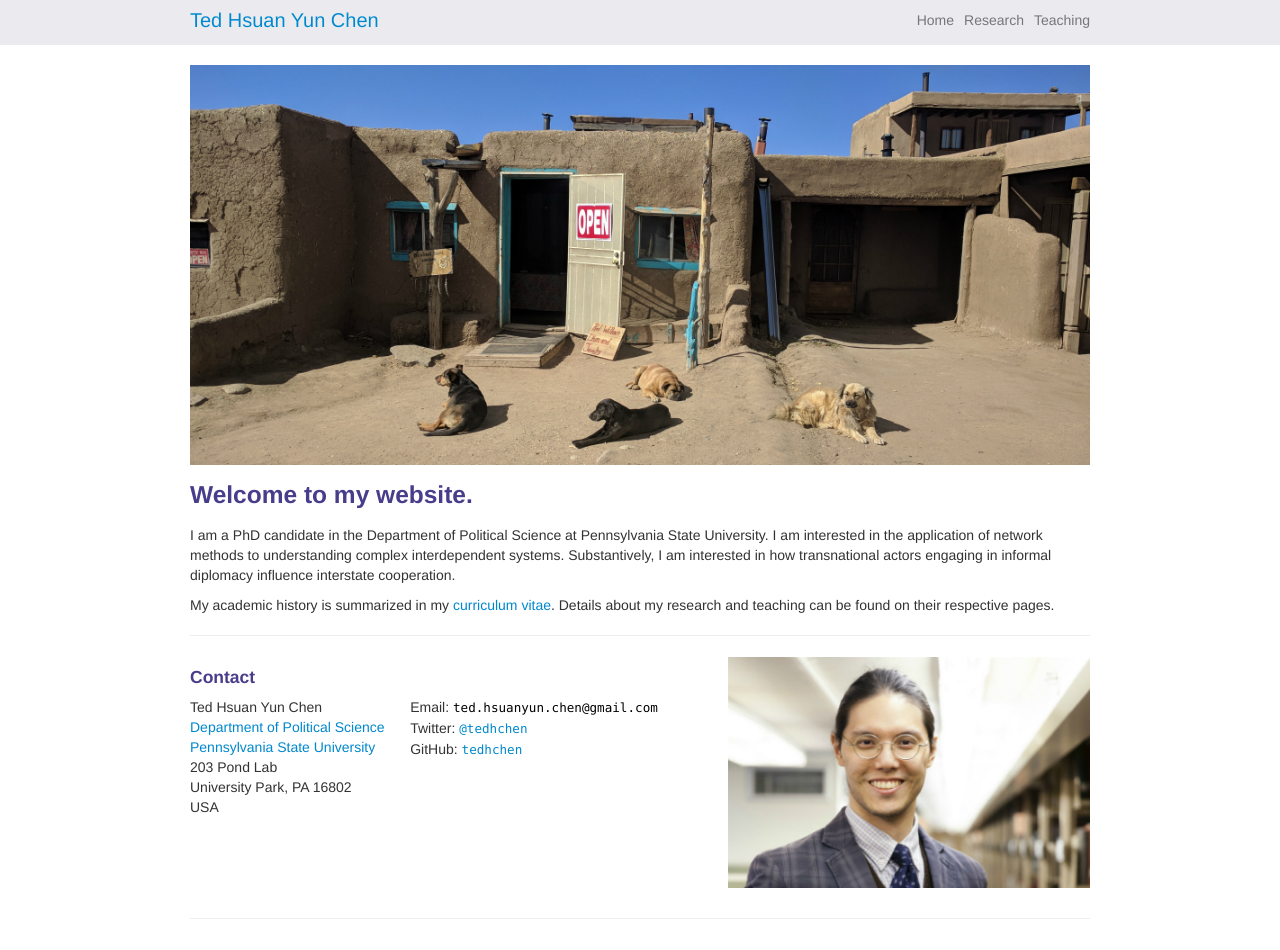
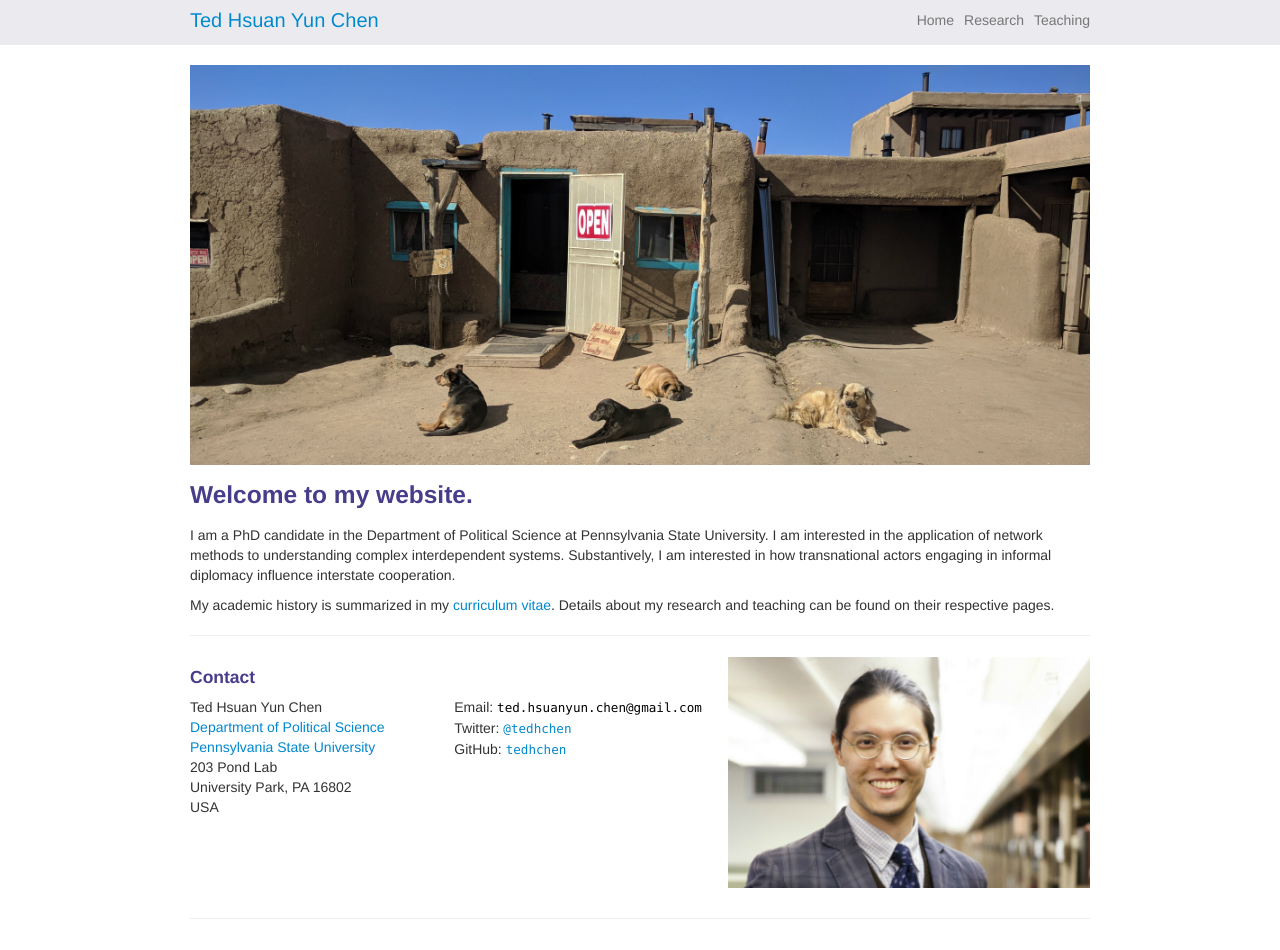
Before and after one commit to tedhchen/tedhchen.github.io, a Jekyll site: the page built from index.md, in a window 1280 px wide. Built offline with Jekyll 4.4.1, drawn with Linux system fonts in a browser that asks for light colours.

Commit message:
adjusted contact spacing

```diff
--- a/index.md
+++ b/index.md
@@ -28,7 +28,7 @@ My academic history is summarized in my [curriculum vitae]({{ BASE_PATH }}/asset
         <div class="span7">
 		<h4><a name="contact"></a>Contact</h4>
 		<div class="row-fluid">
-		<div class="span5">
+		<div class="span6">
             Ted Hsuan Yun Chen<br/>
             <a href="http://polisci.la.psu.edu">Department of Political Science</a><br/>
             <a href="http://www.psu.edu">Pennsylvania State University</a><br/>
@@ -37,7 +37,7 @@ My academic history is summarized in my [curriculum vitae]({{ BASE_PATH }}/asset
             USA<br/><br/>
 			</div>
 
-			<div class="span7">
+			<div class="span6">
             <div id="hide_email">
             Email: <code>te</code><b>I</b><code>d.hsuan</code><b>don't</b><code>yun.ch</code><b>want</b><code>en@g</code><b>spam!
             </b><code>ma</code><b>So</b><code>il</code><b>please</b><code>.</code><b>leave
```
